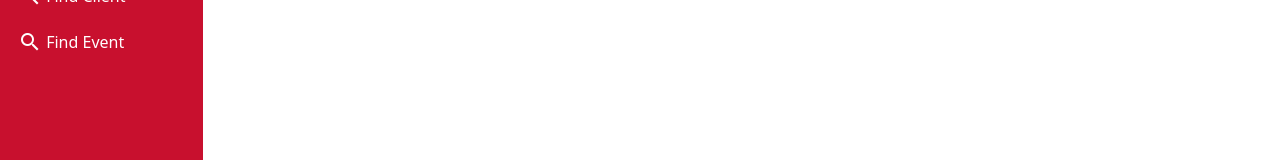
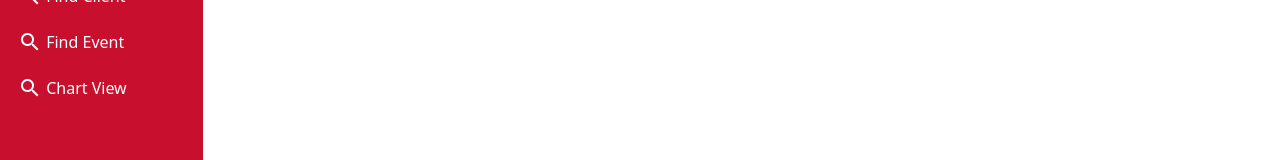
Before and after one commit to CIS-Fall-2022/project-cis_4339_project_9, a Vue app in the folder frontend/: page / in a window 1280 px wide. Shown: the part 295-455 px from the top of the page. Built offline with nearby package versions, Linux system fonts and the light colour scheme.

Commit message:
Update App.vue

```diff
--- a/frontend/src/App.vue
+++ b/frontend/src/App.vue
@@ -37,6 +37,12 @@
                 Find Event
               </router-link>
             </li>
+             <li>
+              <router-link to="/EventChart">
+                <span style="position: relative; top: 6px" class="material-icons">search</span>
+                Chart View
+              </router-link>
+            </li>
           </ul>
         </nav>
       </header>
```
